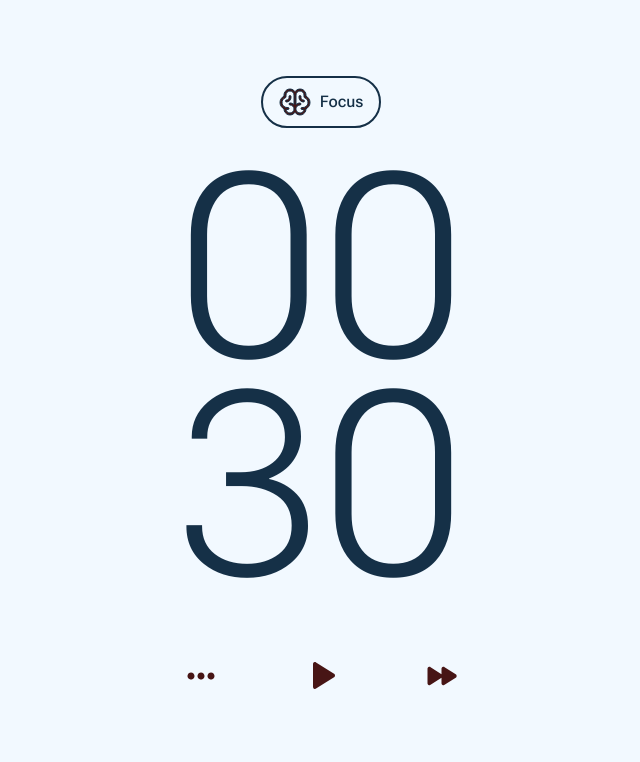
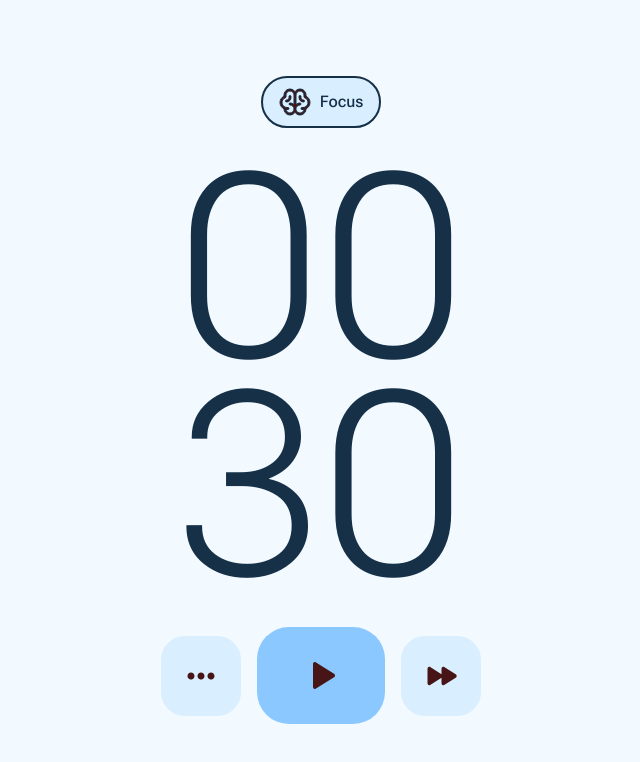
Before and after one commit to sbnoone/pomo, a React (Vite) app: page / in a window 1280 px wide. Shown: the top 762 px of the page, without its empty margins (319-959 px from the left). Built offline with nearby package versions, Linux system fonts and the light colour scheme.

Commit message:
add more colors

```diff
--- a/src/App.tsx
+++ b/src/App.tsx
@@ -58,7 +58,7 @@ function App() {
 	const initialTimeInSeconds = initialTimes[TIMER_STATES[state]]
 
 	return (
-		<div className='bg-blue-50 dark:bg-blue-950 h-full flex dark:text-blue-50 text-blue-900'>
+		<div className='bg-blue-50 dark:bg-blue-950 h-full flex dark:text-blue-50 text-blue-900 bg-primary'>
 			<SettingsModal
 				closeModal={closeModal}
 				isOpen={isModalOpen}
--- a/src/context/theme.tsx
+++ b/src/context/theme.tsx
@@ -1,10 +1,12 @@
 import { FC, PropsWithChildren, createContext, useEffect, useState } from 'react'
 import { getIsDarkMode, setDarkMode } from '../storage/settings'
 
-export const ThemeContext = createContext({
-	isDarkMode: false,
-	setIsDarkMode: (isDarkMode: boolean): void => void 0,
-})
+interface IThemeContext {
+	isDarkMode: boolean
+	setIsDarkMode: (isDarkMode: boolean) => void
+}
+
+export const ThemeContext = createContext({} as IThemeContext)
 
 enum ThemeModeEnum {
 	light = 'light',
--- a/tailwind.config.js
+++ b/tailwind.config.js
@@ -6,18 +6,33 @@ export default {
 		extend: {
 			colors: {
 				green: {
-					50: 'rgba(242, 255, 245, 1)',
+					50: '#F2FFF5',
+					900: '#14401D',
+				},
+				'green-a': {
+					100: 'rgba(77, 218, 110, 0.15)',
+					600: 'rgba(77, 218, 110, 0.62)',
+				},
+				red: {
+					50: '#FFF2F2',
+					900: '#14401D',
+				},
+				'red-a': {
+					100: 'rgba(255, 76, 76, 0.15)',
+					700: 'rgba(255, 76, 76, 0.71)',
 				},
 				blue: {
 					50: '#F2F9FF',
+					900: 'rgba(21, 48, 71, 1)',
+					950: 'rgba(4, 9, 13, 1)',
+				},
+				'blue-a': {
 					100: 'rgba(76, 172, 255, 0.15)',
 					200: 'rgba(76, 172, 255, 0.24)',
 					300: 'rgba(76, 172, 255, 0.33)',
 					600: 'rgba(76, 172, 255, 0.62)',
 					700: 'rgba(76, 172, 255, 0.71)',
 					800: 'rgba(76, 172, 255, 0.81)',
-					900: 'rgba(21, 48, 71, 1)',
-					950: 'rgba(4, 9, 13, 1)',
 				},
 				white: {
 					100: 'rgba(255, 255,255, 0.15)',
--- a/vite.config.ts
+++ b/vite.config.ts
@@ -4,5 +4,8 @@ import svgr from 'vite-plugin-svgr'
 
 // https://vitejs.dev/config/
 export default defineConfig({
+	build: {
+		target: 'esnext',
+	},
 	plugins: [react(), svgr()],
 })
```
